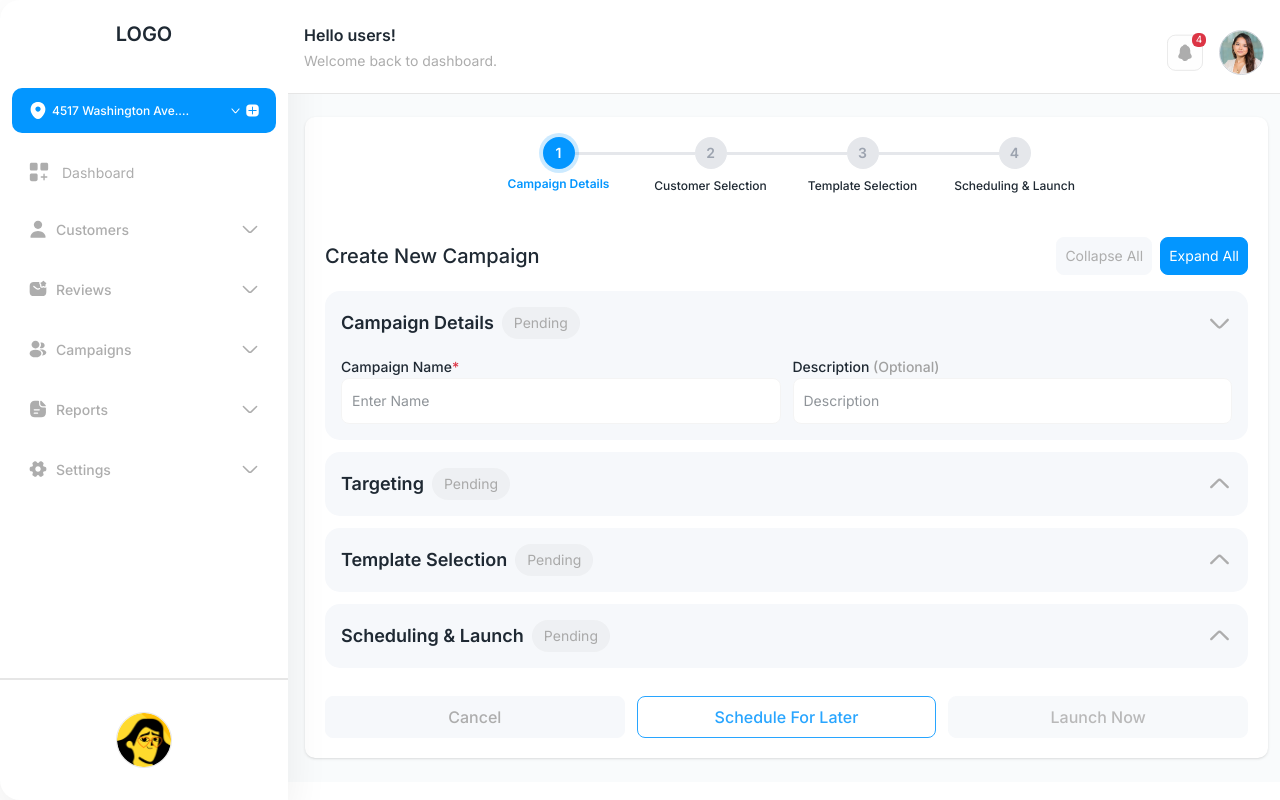
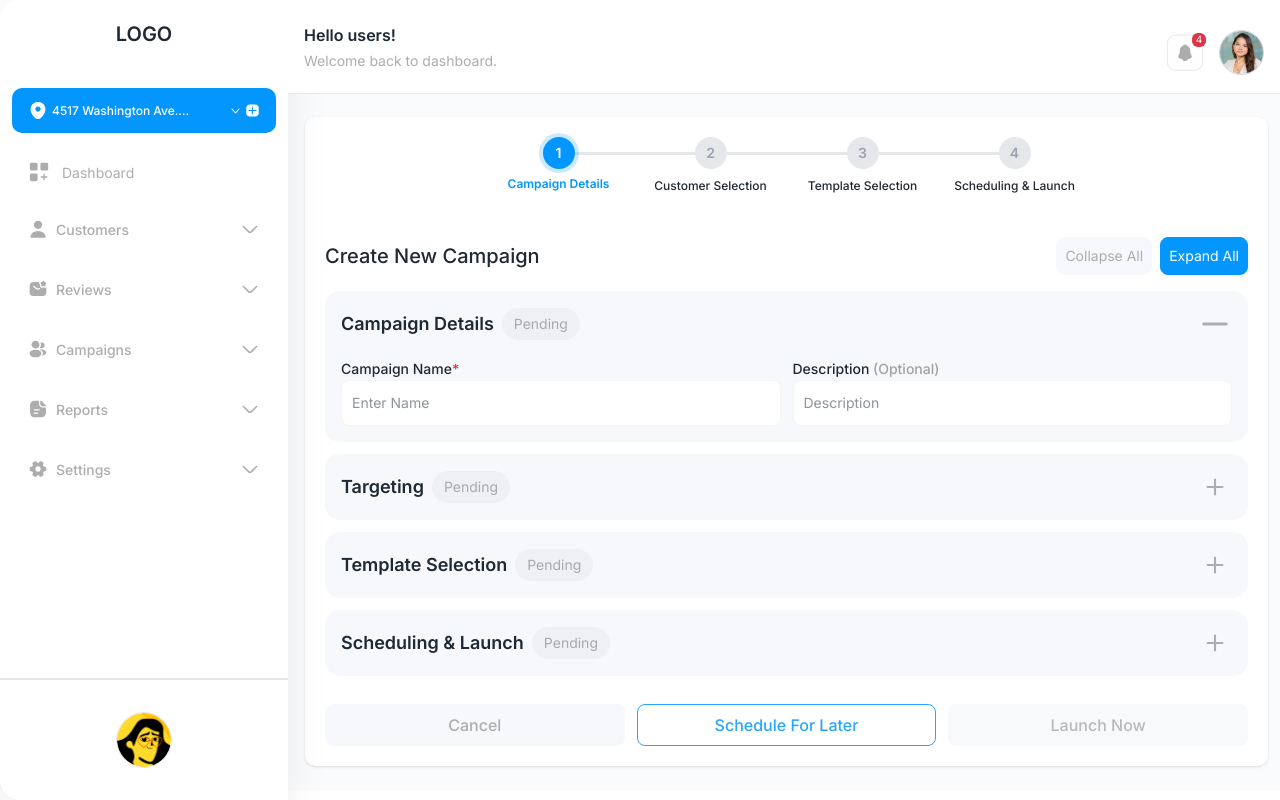
Before and after one commit to sumithub/rs-web-develop, a Next.js app: page /manage-campaigns/detail in a window 1280 px wide. Built offline with nearby package versions, Linux system fonts and the light colour scheme.

Commit message:
OnClick fixes

```diff
--- a/src/components/CampaignCard.js
+++ b/src/components/CampaignCard.js
@@ -22,8 +22,12 @@ export default function CampaignCard({ children, title, status, expandAll, openB
                     <div className="text-secondary text-lg font-semibold">{title}</div>
                     <Status status={status} />
                 </div>
-                <button className="cursor-pointer"><Image src="/images/arrow-up1.svg" className={open ? "rotate-180" : "rotate-0"} alt="arrow" height={25} width={25} unoptimized={true}
-                    onClick={() => { setOpen(!open) }} /></button>
+                {/* <button className="cursor-pointer"><Image src="/images/arrow-up1.svg" className={open ? "rotate-180" : "rotate-0"} alt="arrow" height={25} width={25} unoptimized={true}
+                    onClick={() => { setOpen(!open) }} /></button> */}
+
+                <button>
+                    {open ? <svg xmlns="http://www.w3.org/2000/svg" width="34" height="34" viewBox="0 0 24 24"><path fill="#ADADAD" d="M20 13H4a1 1 0 0 1 0-2h16a1 1 0 0 1 0 2" /></svg> : <svg xmlns="http://www.w3.org/2000/svg" width="34" height="34" viewBox="0 0 16 16"><path fill="#ADADAD" d="M8 4a.5.5 0 0 1 .5.5v3h3a.5.5 0 0 1 0 1h-3v3a.5.5 0 0 1-1 0v-3h-3a.5.5 0 0 1 0-1h3v-3A.5.5 0 0 1 8 4" /></svg>}
+                </button>
             </div>
             {open ? children : ""}
         </div>
```
